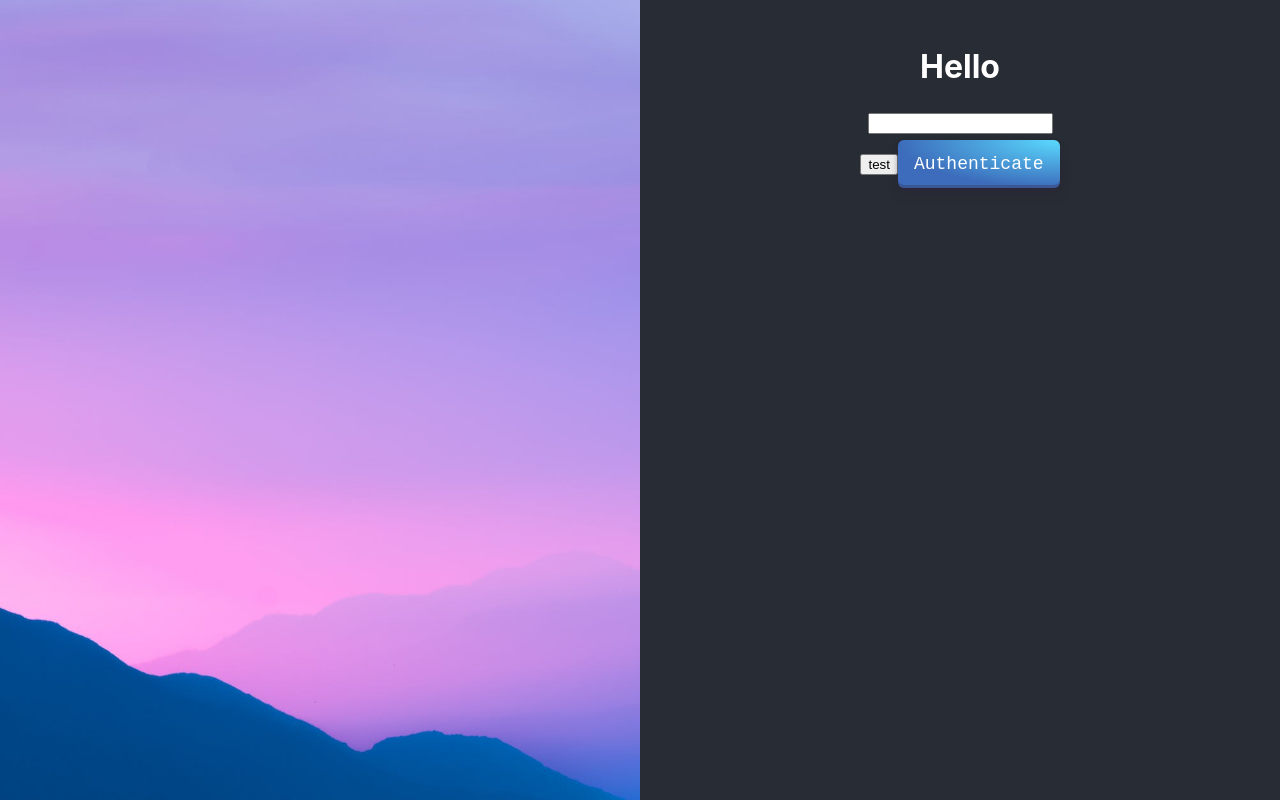
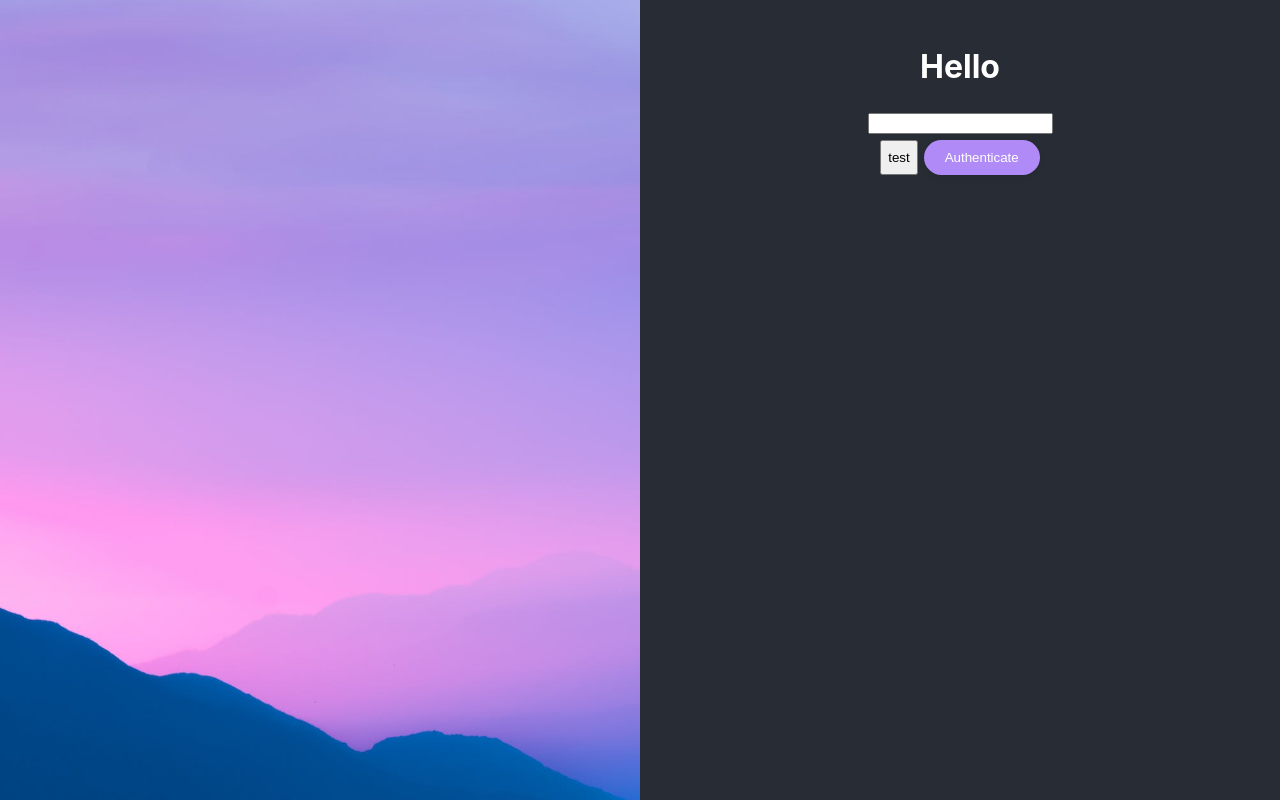
Before and after one commit to oricho123/TaskManager, a React (Create React App) app: page /login in a window 1280 px wide. Built offline with nearby package versions, Linux system fonts and the light colour scheme.

Commit message:
Change the themed button

```diff
--- a/src/components/buttons/styles.module.css
+++ b/src/components/buttons/styles.module.css
@@ -1,34 +1,33 @@
 .themed-button {
-    background-image: radial-gradient(100% 100% at 100% 0, #5adaff 0, #3c6cbb 100%);
+    border-radius: 24px;
+    padding: 10px 21px;
+    background-color: var(--button-bg);
+    color: var(--text-color);
+    box-shadow: 0 2px 6px -1px rgba(0, 0, 0, 0.13);
     border: 0;
-    border-radius: 6px;
-    box-shadow: rgba(45, 35, 66, .4) 0 2px 4px, rgba(45, 35, 66, .3) 0 7px 13px -3px, rgba(58, 65, 111, .5) 0 -3px 0 inset;
-    box-sizing: border-box;
-    color: #fff;
+    transition: box-shadow .15s, transform .15s, background-color .15s;
     cursor: pointer;
-    font-family: "JetBrains Mono", monospace;
-    height: 48px;
-    justify-content: center;
-    line-height: 1;
-    padding-left: 16px;
-    padding-right: 16px;
-    transition: box-shadow .15s, transform .15s;
     user-select: none;
     -webkit-user-select: none;
     touch-action: manipulation;
-    font-size: 18px;
 }
 
 .themed-button:focus {
-    box-shadow: #3c4fe0 0 0 0 1.5px inset, rgba(45, 35, 66, .4) 0 2px 4px, rgba(45, 35, 66, .3) 0 7px 13px -3px, #3c4fe0 0 -3px 0 inset;
+    box-shadow: rgb(150, 116, 168) 0 -3px 0 inset;
 }
 
-.themed-button:hover {
-    box-shadow: rgba(45, 35, 66, .4) 0 4px 8px, rgba(45, 35, 66, .3) 0 7px 13px -3px, #3c4fe0 0 -3px 0 inset;
+.themed-button:hover:not(:disabled) {
+    background-color: var(--button-bg-hover);
     transform: translateY(-2px);
+    box-shadow: rgba(150, 116, 168, 0.5) 0 2px 6px;
 }
 
-.themed-button:active {
-    box-shadow: #3c4fe0 0 3px 7px inset;
-    transform: translateY(2px);
+.themed-button:active:not(:disabled) {
+    box-shadow: rgb(150, 116, 206) 0 3px 7px inset;
+    transform: translateY(0);
 }
+
+.themed-button:disabled {
+    cursor: not-allowed;
+    opacity: 0.75;
+}
--- a/src/routes/login/styles.module.css
+++ b/src/routes/login/styles.module.css
@@ -21,7 +21,12 @@ main {
     display: flex;
     flex-direction: column;
     align-items: center;
-    gap: 0.37rem;
+    gap: var(--gap);
+}
+
+section {
+    display: flex;
+    gap: var(--gap);
 }
 
 
--- a/src/theme.css
+++ b/src/theme.css
@@ -2,4 +2,6 @@ body {
     --bg-color: #282c34;
     --text-color: white;
     --gap: 0.37rem;
+    --button-bg: #b08bf8;
+    --button-bg-hover: #a885ec;
 }
```
